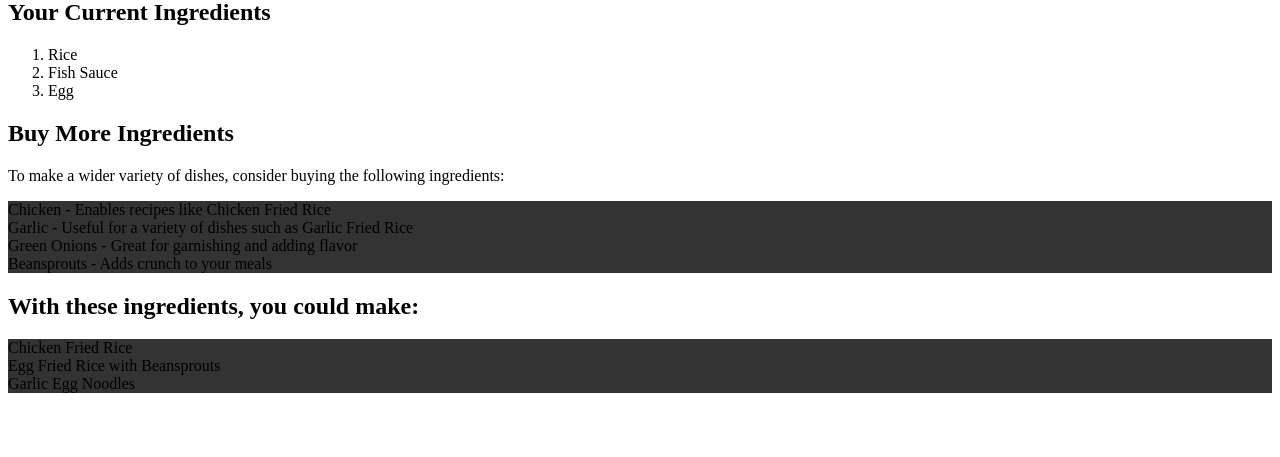
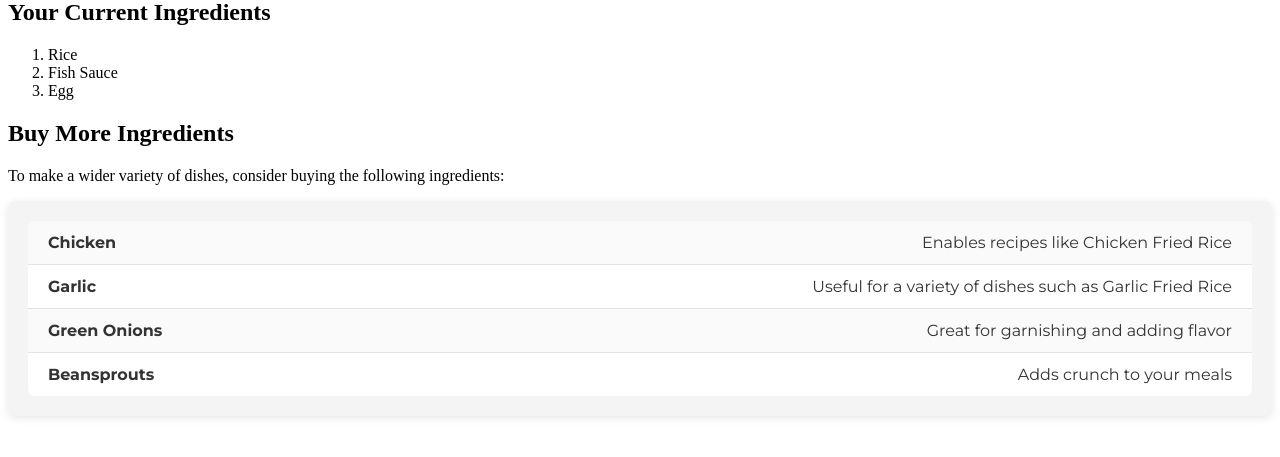
Before and after one commit to The0nlyJuan/plateful_palette, a Python web app: template template/suggestion.html in a window 1280 px wide. Shown: the part 137-594 px from the top of the page. Run offline with Jinja, Linux system fonts and the light colour scheme; the template is opened without the code that fills it, so the values that code supplies are empty; some web fonts are replaced.

Commit message:
make the table in suggestion nicer

```diff
--- a/template/all.css
+++ b/template/all.css
@@ -64,3 +64,52 @@ nav a:hover {
         text-align: center; /* Ensure text is centered after switching to column */
     }
 }
+
+.ingredient-table {
+    display: flex;
+    justify-content: center;
+    padding: 20px;
+    background-color: #f4f4f4;
+    border-radius: 8px;
+    box-shadow: 0 2px 8px rgba(0, 0, 0, 0.1);
+}
+
+.ingredient-list {
+    list-style: none;
+    padding: 0;
+    margin: 0;
+    width: 100%;
+    background-color: #ffffff;
+    border-radius: 8px;
+    overflow: hidden;
+}
+
+.ingredient-item {
+    display: flex;
+    justify-content: space-between; /* Separates the name and description */
+    font-family: 'Montserrat', sans-serif;
+    font-size: 16px;
+    padding: 12px 20px;
+    border-bottom: 1px solid #e2e2e2;
+    color: #333;
+    background-color: #fff;
+}
+
+.ingredient-item:last-child {
+    border-bottom: none;
+}
+
+.ingredient-item:nth-child(odd) {
+    background-color: #fafafa;
+}
+
+.ingredient-name {
+    flex: 1; /* Takes up 1/3 of the space */
+    font-weight: bold; /* Make the ingredient name bold */
+}
+
+.ingredient-description {
+    flex: 2; /* Takes up 2/3 of the space */
+    text-align: right; /* Aligns the description to the right */
+    padding-left: 20px; /* Provides some spacing between the name and description */
+}
--- a/template/suggestion.html
+++ b/template/suggestion.html
@@ -34,18 +34,27 @@
         <section>
             <h1>Buy More Ingredients</h1>
             <p>To make a wider variety of dishes, consider buying the following ingredients:</p>
-            <ul>
-                <li>Chicken - Enables recipes like Chicken Fried Rice</li>
-                <li>Garlic - Useful for a variety of dishes such as Garlic Fried Rice</li>
-                <li>Green Onions - Great for garnishing and adding flavor</li>
-                <li>Beansprouts - Adds crunch to your meals</li>
-            </ul>
-            <h2>With these ingredients, you could make:</h2>
-            <ul>
-                <li>Chicken Fried Rice</li>
-                <li>Egg Fried Rice with Beansprouts</li>
-                <li>Garlic Egg Noodles</li>
-            </ul>
+            <div class="ingredient-table">
+                <ul class="ingredient-list">
+                    <li class="ingredient-item">
+                        <div class="ingredient-name">Chicken</div>
+                        <div class="ingredient-description">Enables recipes like Chicken Fried Rice</div>
+                    </li>
+                    <li class="ingredient-item">
+                        <div class="ingredient-name">Garlic</div>
+                        <div class="ingredient-description">Useful for a variety of dishes such as Garlic Fried Rice</div>
+                    </li>
+                    <li class="ingredient-item">
+                        <div class="ingredient-name">Green Onions</div>
+                        <div class="ingredient-description">Great for garnishing and adding flavor</div>
+                    </li>
+                    <li class="ingredient-item">
+                        <div class="ingredient-name">Beansprouts</div>
+                        <div class="ingredient-description">Adds crunch to your meals</div>
+                    </li>
+                </ul>
+            </div>
+
         </section>
     </main>
 
```
